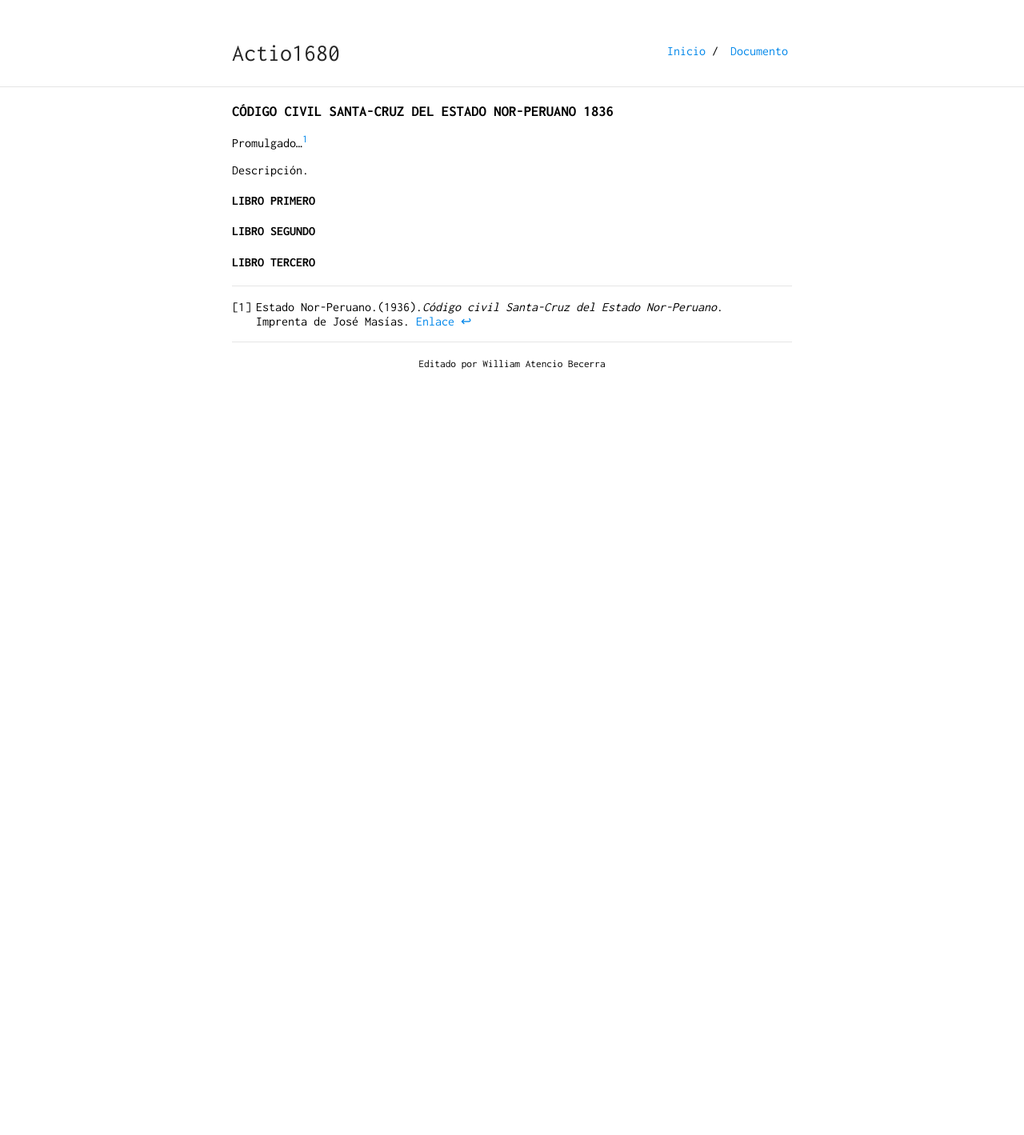
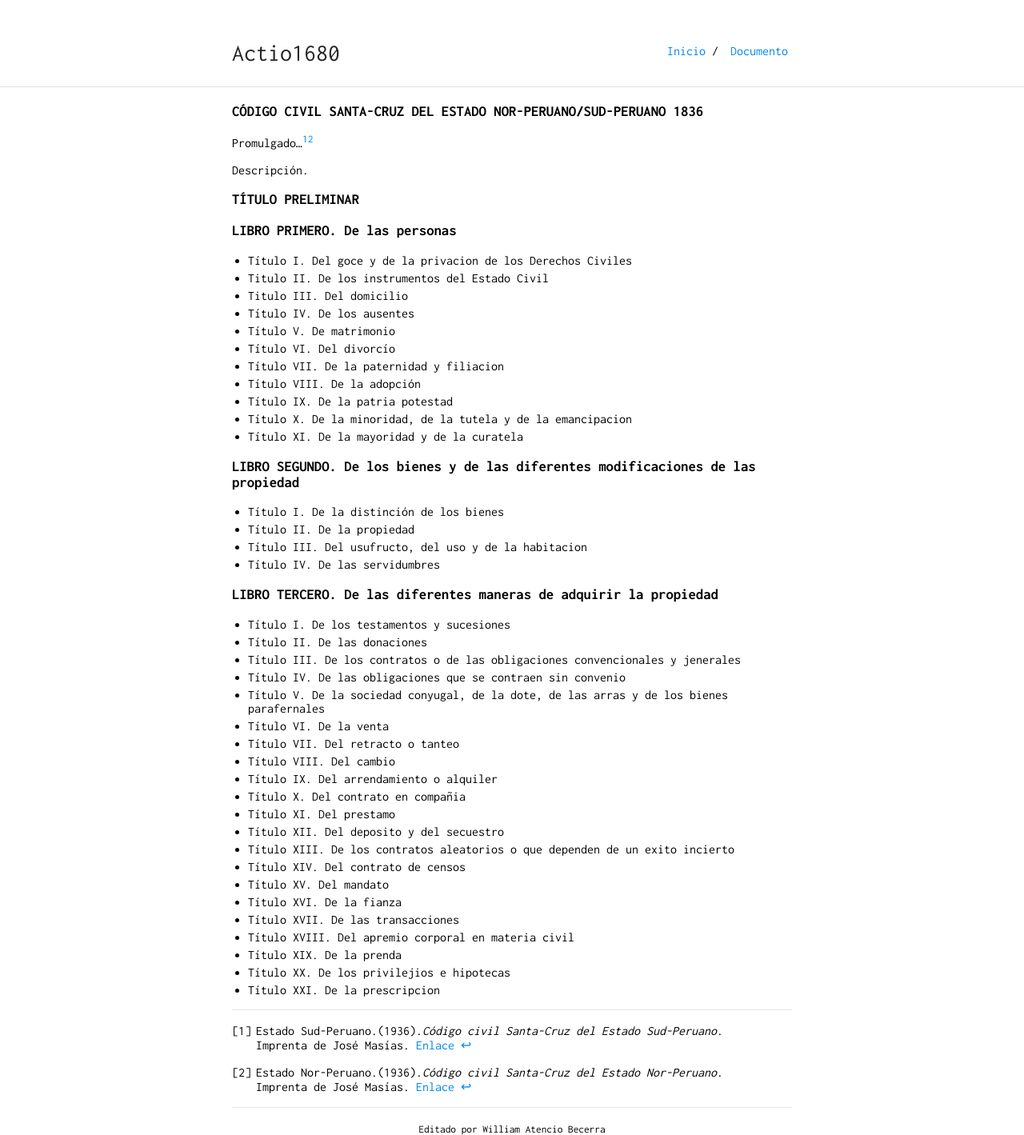
Before and after one commit to actio1680/actio1680.github.io, a Jekyll site: the page built from cc1836.md, in a window 1280 px wide. Shown: the whole page at 80% size. Built offline with Jekyll 4.4.1, drawn with Linux system fonts in a browser that asks for light colours; our own code applies the rules of GitHub Pages for plain Markdown files; before the commit the page ends 900 px from its top, so only the background shows below that.

Commit message:
Update cc1836.md

```diff
--- a/cc1836.md
+++ b/cc1836.md
@@ -1,16 +1,56 @@
 
 
 
-### CÓDIGO CIVIL SANTA-CRUZ DEL ESTADO NOR-PERUANO 1836
+### CÓDIGO CIVIL SANTA-CRUZ DEL ESTADO NOR-PERUANO/SUD-PERUANO 1836
 
-Promulgado...[^1]
+Promulgado...[^1][^2]
 
 Descripción.
 
-#### LIBRO PRIMERO
-#### LIBRO SEGUNDO
-#### LIBRO TERCERO
+### TÍTULO PRELIMINAR
+### LIBRO PRIMERO. De las personas
+- Título I. Del goce y de la privacion de los Derechos Civiles
+- Titulo II. De los instrumentos del Estado Civil
+- Titulo III. Del domicilio
+- Título IV. De los ausentes
+- Título V. De matrimonio
+- Título VI. Del divorcío
+- Título VII. De la paternidad y filiacion
+- Título VIII. De la adopción
+- Título IX. De la patria potestad
+- Título X. De la minoridad, de la tutela y de la emancipacion
+- Título XI. De la mayoridad y de la curatela
 
+### LIBRO SEGUNDO. De los bienes y de las diferentes modificaciones de las propiedad
+- Título I. De la distinción de los bienes
+- Título II. De la propiedad
+- Título III. Del usufructo, del uso y de la habitacion
+- Título IV. De las servidumbres
+
+### LIBRO TERCERO. De las diferentes maneras de adquirir la propiedad
+- Título I. De los testamentos y sucesiones
+- Título II. De las donaciones
+- Título III. De los contratos o de las obligaciones convencionales y jenerales
+- Título IV. De las obligaciones que se contraen sin convenio
+- Título V. De la sociedad conyugal, de la dote, de las arras y de los bienes parafernales
+- Título VI. De la venta
+- Título VII. Del retracto o tanteo
+- Título VIII. Del cambio
+- Título IX. Del arrendamiento o alquiler
+- Título X. Del contrato en compañia
+- Título XI. Del prestamo
+- Título XII. Del deposito y del secuestro
+- Título XIII. De los contratos aleatorios o que dependen de un exito incierto
+- Título XIV. Del contrato de censos
+- Título XV. Del mandato
+- Título XVI. De la fianza
+- Título XVII. De las transacciones
+- Título XVIII. Del apremio corporal en materia civil
+- Título XIX. De la prenda
+- Título XX. De los privilejios e hipotecas
+- Título XXI. De la prescripcion
 
 ---
-[^1]: Estado Nor-Peruano.(1936).*Código civil Santa-Cruz del Estado Nor-Peruano*. Imprenta de José Masías. [Enlace](https://books.google.com.pe/books?id=fSmuYIYQAD0C&dq)
+
+[^1]: Estado Sud-Peruano.(1936).*Código civil Santa-Cruz del Estado Sud-Peruano*. Imprenta de José Masías. [Enlace](https://www.congreso.gob.pe/Docs/biblioteca/Codigos/034641/index.html)
+[^2]: Estado Nor-Peruano.(1936).*Código civil Santa-Cruz del Estado Nor-Peruano*. Imprenta de José Masías. [Enlace](https://books.google.com.pe/books?id=fSmuYIYQAD0C&dq)
```
